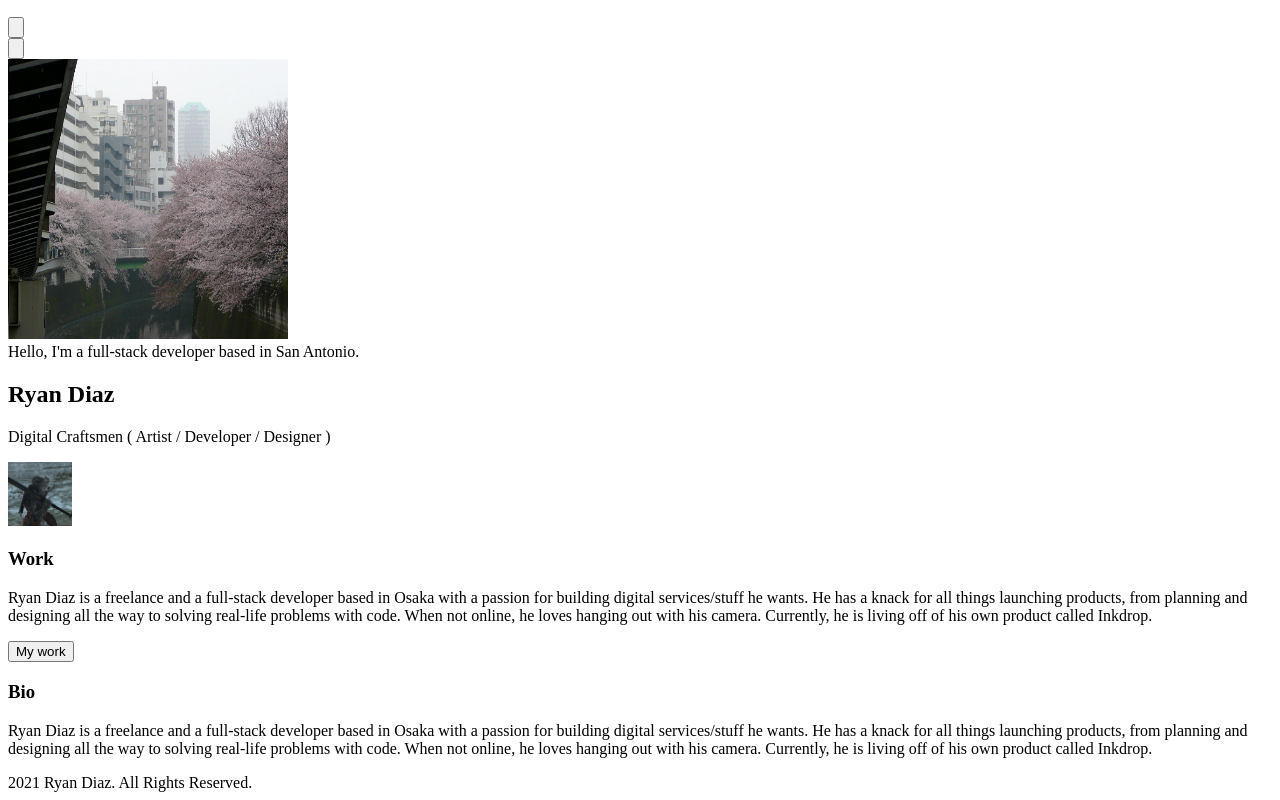
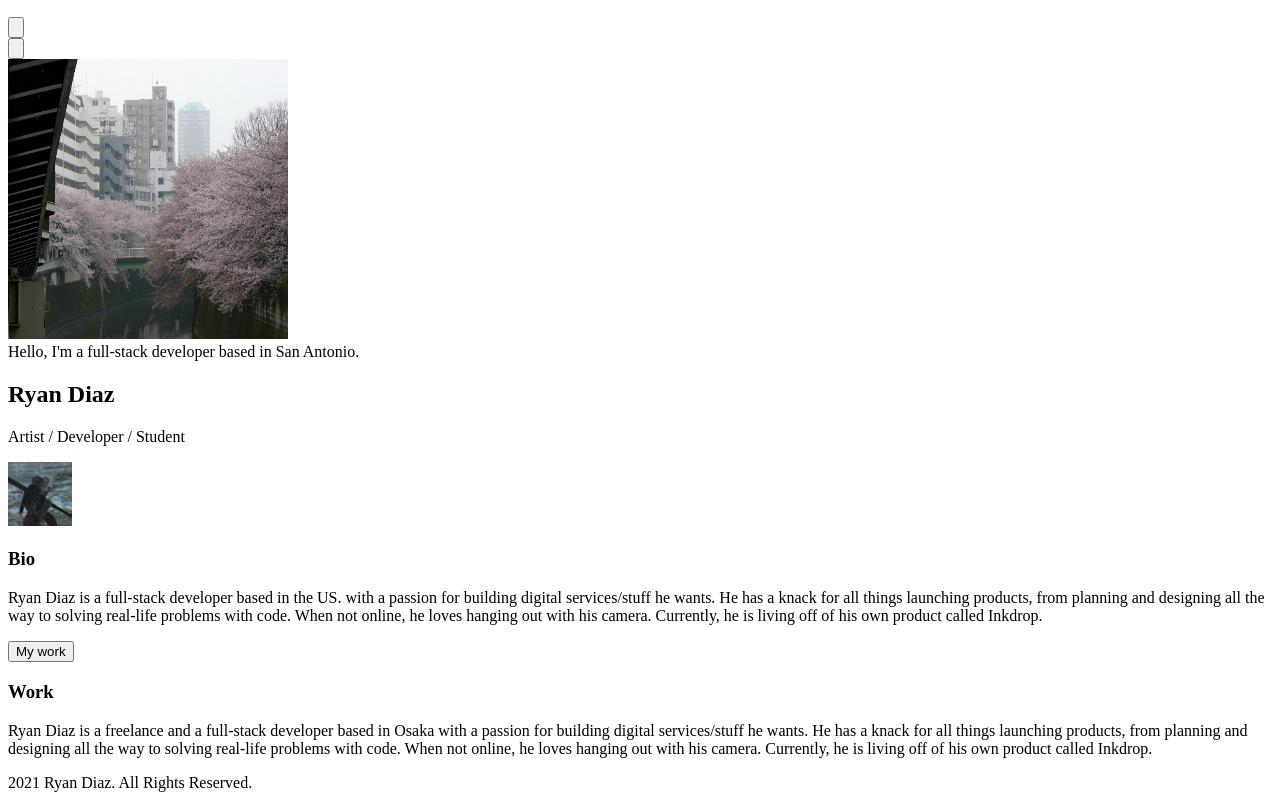
Before and after one commit to chronoshivt/next-portfolio, a Next.js app: page / in a window 1280 px wide. Shown: the part 1348-2148 px from the top of the page. Built offline with nearby package versions, Linux system fonts and the light colour scheme.

Commit message:
Update index.js

```diff
--- a/pages/index.js
+++ b/pages/index.js
@@ -31,7 +31,7 @@ export default function Home() {
               <div className="text-left">
                 <h2 className="text-3xl">Ryan Diaz</h2>
                 <p>
-                  Digital Craftsmen ( Artist / Developer / Designer )
+                  Artist / Developer / Student
                 </p>
               </div>
               <div className="relative mt-8 h-auto w-auto">
@@ -39,9 +39,12 @@ export default function Home() {
               </div>
             </div>
             <div className="">
-              <h3 className="text-2xl text-left underline my-2">Work</h3>
+              <h3 className="text-2xl text-left underline my-2">Bio</h3>
               <p className="text-justify">
-                Ryan Diaz is a freelance and a full-stack developer based in Osaka with a passion for building digital services/stuff he wants. He has a knack for all things launching products, from planning and designing all the way to solving real-life problems with code. When not online, he loves hanging out with his camera. Currently, he is living off of his own product called Inkdrop.
+                Ryan Diaz is a full-stack developer based in the US. with a passion for building
+                digital services/stuff he wants. He has a knack for all things launching products, from planning
+                and designing all the way to solving real-life problems with code. When not online, he loves hanging
+                out with his camera. Currently, he is living off of his own product called Inkdrop.
               </p>
               <div className="my-6 align-center">
                 <Link href="/work">
@@ -50,7 +53,7 @@ export default function Home() {
               </div>
             </div>
             <div className="">
-              <h3 className="text-2xl text-left underline my-2">Bio</h3>
+              <h3 className="text-2xl text-left underline my-2">Work</h3>
               <p className="text-justify">
                 Ryan Diaz is a freelance and a full-stack developer based in Osaka with a passion for building digital services/stuff he wants. He has a knack for all things launching products, from planning and designing all the way to solving real-life problems with code. When not online, he loves hanging out with his camera. Currently, he is living off of his own product called Inkdrop.
               </p>
```
